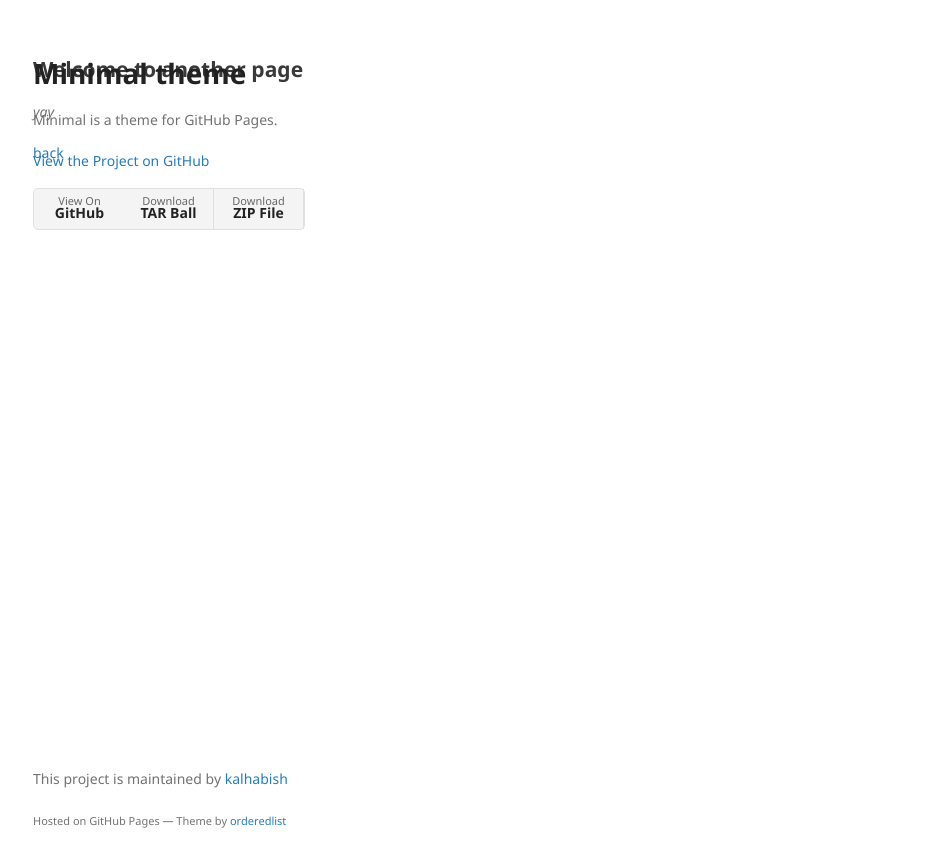
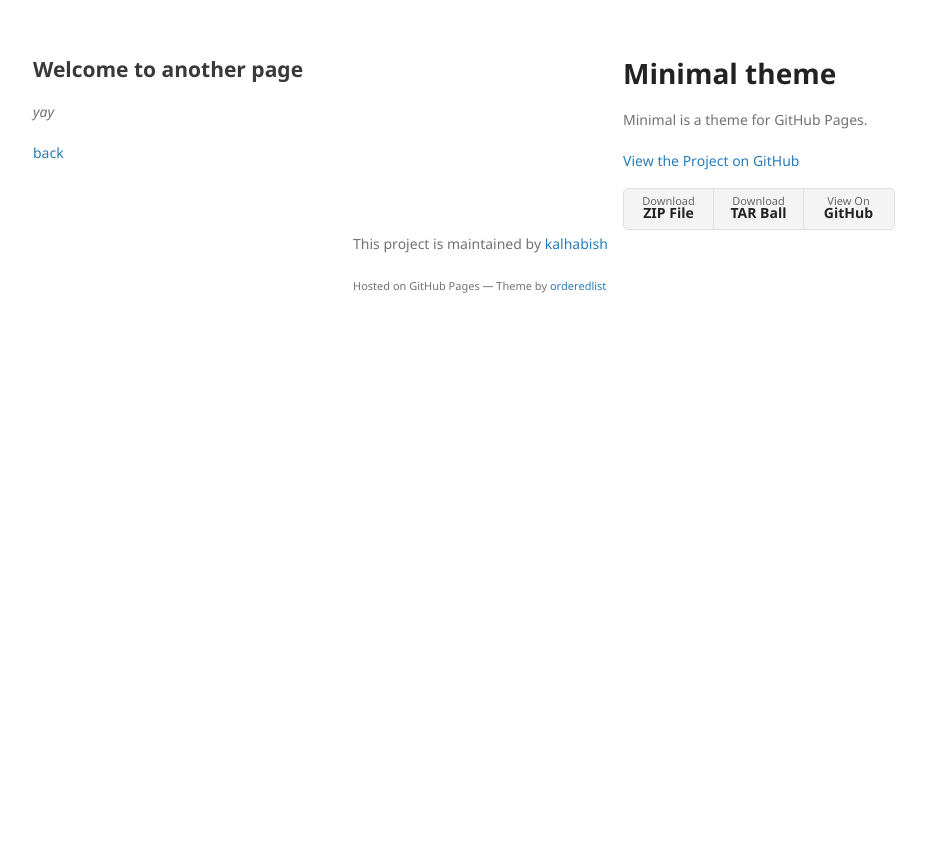
Before and after one commit to kalhabish/embedded_course, a Jekyll site: the page built from another-page.md, in a window 1280 px wide. Shown: the top 867 px of the page, without its empty margins (177-1103 px from the left). Built offline with Jekyll 4.4.1, drawn with Linux system fonts in a browser that asks for light colours; our own code applies the rules of GitHub Pages for plain Markdown files.

Commit message:
exchanged header + section float values

```diff
--- a/_sass/jekyll-theme-minimal.scss
+++ b/_sass/jekyll-theme-minimal.scss
@@ -108,7 +108,7 @@ img {
 header {
   width:270px;
   float:right;
-  position:fixed;
+  //position:fixed;
   -webkit-font-smoothing:subpixel-antialiased;
 }
 
@@ -124,7 +124,7 @@ header ul {
 
 header li {
   width:89px;
-  float:right;
+  float:left;
   border-right:1px solid #e0e0e0;
   height:40px;
 }
@@ -192,7 +192,7 @@ hr {
 footer {
   width:270px;
   float:right;
-  position:fixed;
+  //position:fixed;
   bottom:50px;
   -webkit-font-smoothing:subpixel-antialiased;
 }
```
